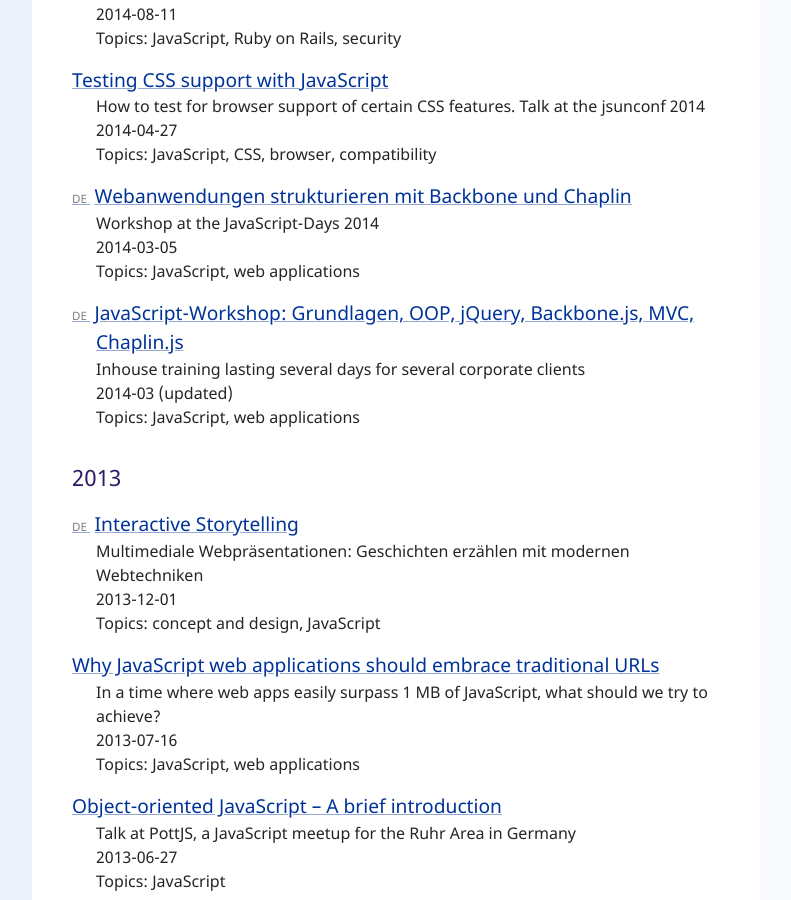
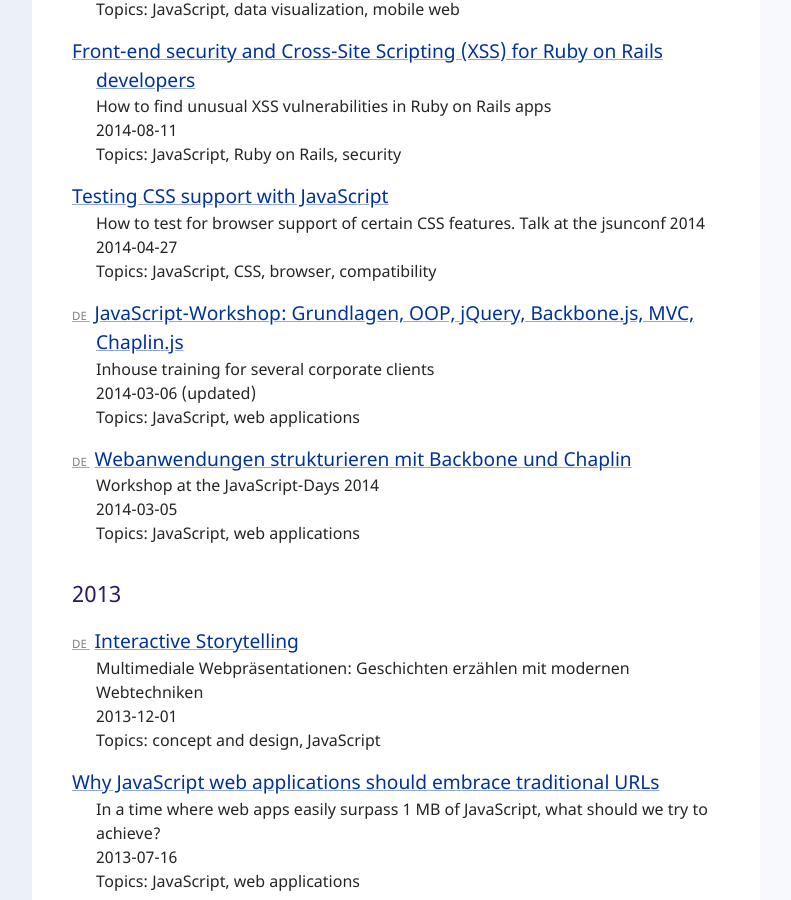
Before and after one commit to molily/molily.de, a Jekyll site: the page built from _posts/2009-05-29-artikel.html, in a window 1280 px wide and 900 px high, scrolled down 3074 px. Shown: the whole window, without its empty margins (88-879 px from the left). Built offline with Jekyll 4.4.1, drawn with Linux system fonts in a browser that asks for light colours; some of the changed text lies outside the part shown.

Commit message:
New talks

```diff
--- a/_posts/2009-05-29-artikel.html
+++ b/_posts/2009-05-29-artikel.html
@@ -10,6 +10,13 @@
 <h2 id="2019">2019</h2>
 
 <ul class="artikel-links">
+
+<li>
+<a href="/typescript/" class="artikel-titel">Introduction to TypeScript</a><br>
+Workshop at 9elements<br>
+2019-05-08<br>
+Topics: JavaScript, TypeScript
+</li>
 
 <li>
 <a href="https://9elements.com/io/maintaining-large-javascript-projects/" class="artikel-titel">Maintaining large JavaScript applications</a><br>
@@ -177,19 +184,18 @@
 </li>
 
 <li>
+<a href="https://molily.github.io/schulung/" class="artikel-titel" lang="de" hreflang="de">JavaScript-Workshop: Grundlagen, OOP, jQuery, Backbone.js, MVC, Chaplin.js</a><br>
+Inhouse training for several corporate clients<br>
+2014-03-06 (updated)<br>
+Topics: JavaScript, web applications
+</li>
+
+<li>
 <a href="https://molily.github.io/javascriptdays2014/" class="artikel-titel" lang="de" hreflang="de">Webanwendungen strukturieren mit Backbone und Chaplin</a><br>
 Workshop at the JavaScript-Days 2014<br>
 2014-03-05<br>
 Topics: JavaScript, web applications
 </li>
-
-<li>
-<a href="https://molily.github.io/schulung/" class="artikel-titel" lang="de" hreflang="de">JavaScript-Workshop: Grundlagen, OOP, jQuery, Backbone.js, MVC, Chaplin.js</a><br>
-Inhouse training lasting several days for several corporate clients<br>
-2014-03 (updated)<br>
-Topics: JavaScript, web applications
-</li>
-
 </ul>
 
 <h2 id="2013">2013</h2>
```
